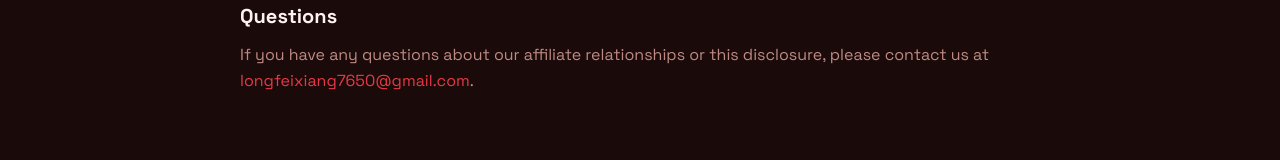
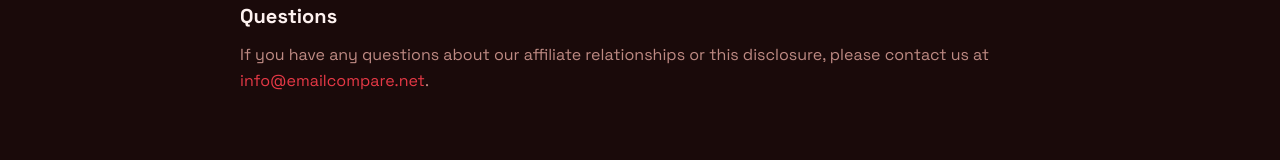
Before and after one commit to edi-tech-tools/emailmarketing-tools-hub, a Next.js app: page /disclosure in a window 1280 px wide. Shown: the part 1032-1192 px from the top of the page. Built offline with nearby package versions, Linux system fonts and the light colour scheme.

Commit message:
fix: disclosure page - replace personal gmail with domain email

```diff
--- a/app/disclosure/page.tsx
+++ b/app/disclosure/page.tsx
@@ -78,8 +78,8 @@ export default function DisclosurePage() {
             <p>
               If you have any questions about our affiliate relationships or this
               disclosure, please contact us at{" "}
-              <a href="mailto:longfeixiang7650@gmail.com" className="text-[#E63946] hover:underline">
-                longfeixiang7650@gmail.com
+              <a href="mailto:info@emailcompare.net" className="text-[#E63946] hover:underline">
+                info@emailcompare.net
               </a>
               .
             </p>
```
